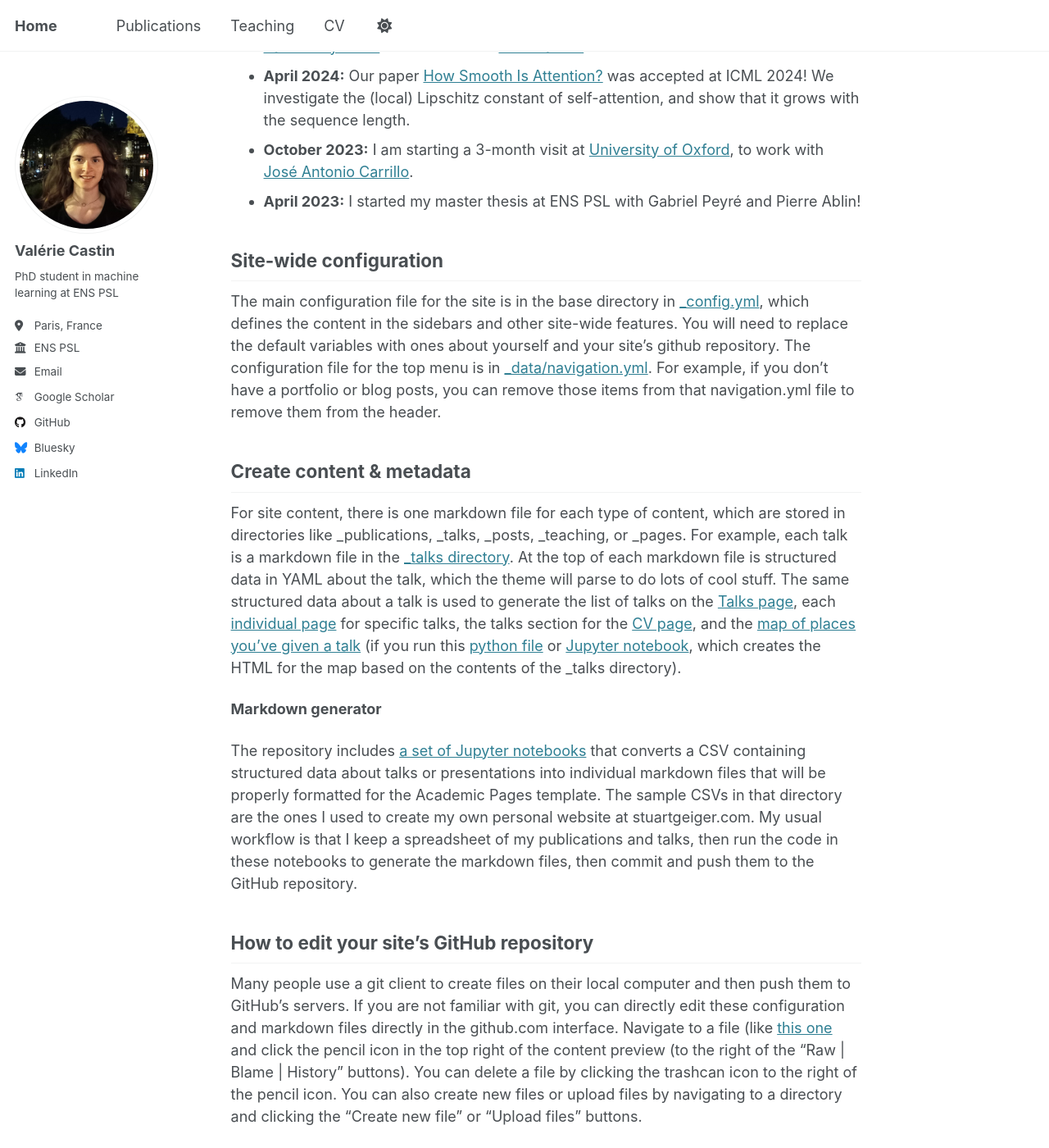
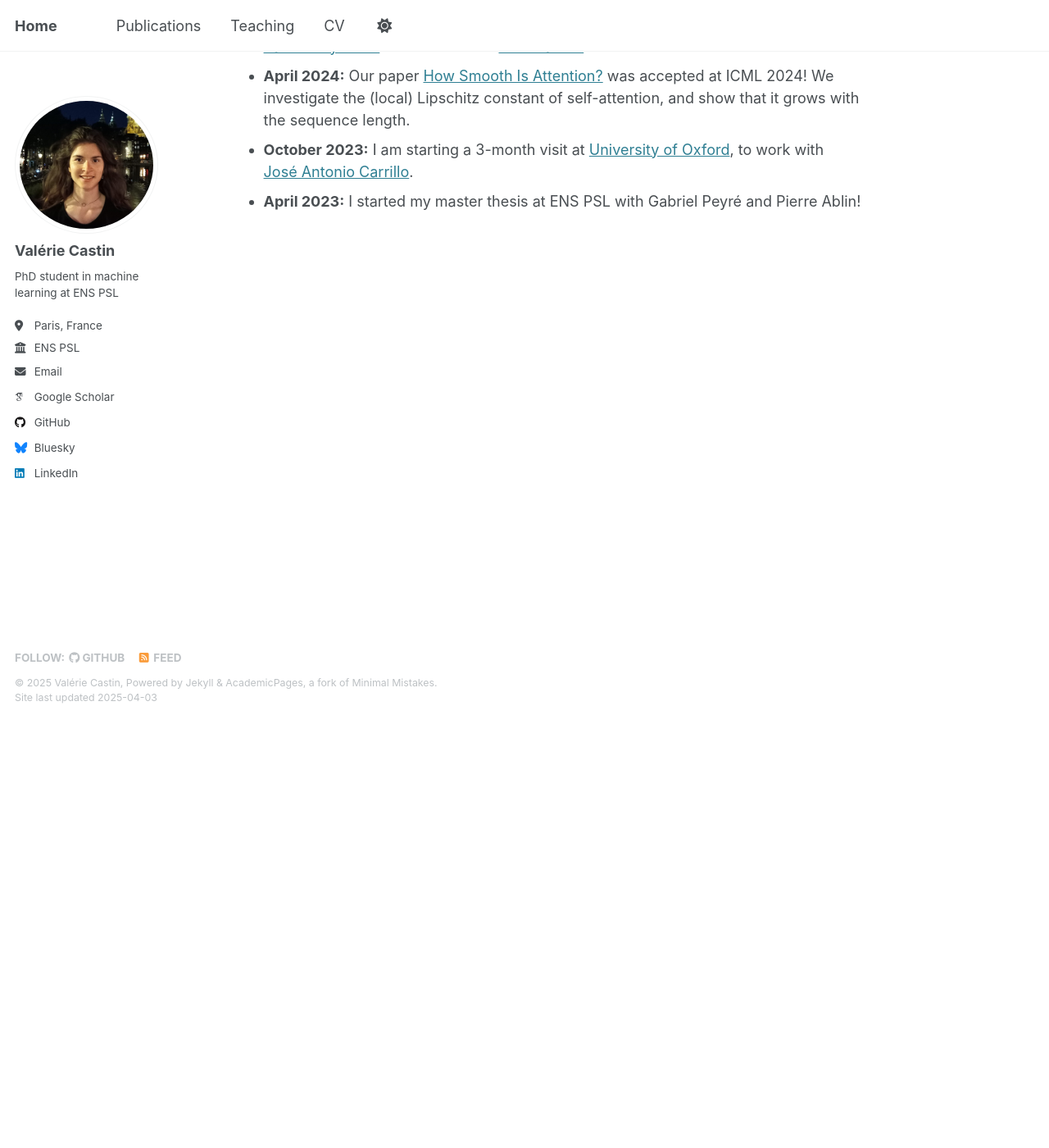
Before and after one commit to vcastin/vcastin.github.io, a Jekyll site: the page built from _pages/about.md, in a window 1280 px wide and 1400 px high, scrolled down 521 px. Shown: the whole window at 82% size. Built offline with Jekyll 4.4.1, drawn with Linux system fonts in a browser that asks for light colours; some web fonts are replaced; some of the changed text lies outside the part shown.

Commit message:
small changes

```diff
--- a/_pages/about.md
+++ b/_pages/about.md
@@ -20,27 +20,3 @@ News
 - **April 2024:** Our paper [How Smooth Is Attention?](https://arxiv.org/abs/2312.14820) was accepted at ICML 2024! We investigate the (local) Lipschitz constant of self-attention, and show that it grows with the sequence length.
 - **October 2023:** I am starting a 3-month visit at [University of Oxford](https://www.ox.ac.uk/), to work with [José Antonio Carrillo](https://carrilloja.org/).
 - **April 2023:** I started my master thesis at ENS PSL with Gabriel Peyré and Pierre Ablin!
-
-Site-wide configuration
-------
-The main configuration file for the site is in the base directory in [_config.yml](https://github.com/academicpages/academicpages.github.io/blob/master/_config.yml), which defines the content in the sidebars and other site-wide features. You will need to replace the default variables with ones about yourself and your site's github repository. The configuration file for the top menu is in [_data/navigation.yml](https://github.com/academicpages/academicpages.github.io/blob/master/_data/navigation.yml). For example, if you don't have a portfolio or blog posts, you can remove those items from that navigation.yml file to remove them from the header.
-
-Create content & metadata
-------
-For site content, there is one markdown file for each type of content, which are stored in directories like _publications, _talks, _posts, _teaching, or _pages. For example, each talk is a markdown file in the [_talks directory](https://github.com/academicpages/academicpages.github.io/tree/master/_talks). At the top of each markdown file is structured data in YAML about the talk, which the theme will parse to do lots of cool stuff. The same structured data about a talk is used to generate the list of talks on the [Talks page](https://academicpages.github.io/talks), each [individual page](https://academicpages.github.io/talks/2012-03-01-talk-1) for specific talks, the talks section for the [CV page](https://academicpages.github.io/cv), and the [map of places you've given a talk](https://academicpages.github.io/talkmap.html) (if you run this [python file](https://github.com/academicpages/academicpages.github.io/blob/master/talkmap.py) or [Jupyter notebook](https://github.com/academicpages/academicpages.github.io/blob/master/talkmap.ipynb), which creates the HTML for the map based on the contents of the _talks directory).
-
-**Markdown generator**
-
-The repository includes [a set of Jupyter notebooks](https://github.com/academicpages/academicpages.github.io/tree/master/markdown_generator
-) that converts a CSV containing structured data about talks or presentations into individual markdown files that will be properly formatted for the Academic Pages template. The sample CSVs in that directory are the ones I used to create my own personal website at stuartgeiger.com. My usual workflow is that I keep a spreadsheet of my publications and talks, then run the code in these notebooks to generate the markdown files, then commit and push them to the GitHub repository.
-
-How to edit your site's GitHub repository
-------
-Many people use a git client to create files on their local computer and then push them to GitHub's servers. If you are not familiar with git, you can directly edit these configuration and markdown files directly in the github.com interface. Navigate to a file (like [this one](https://github.com/academicpages/academicpages.github.io/blob/master/_talks/2012-03-01-talk-1.md) and click the pencil icon in the top right of the content preview (to the right of the "Raw | Blame | History" buttons). You can delete a file by clicking the trashcan icon to the right of the pencil icon. You can also create new files or upload files by navigating to a directory and clicking the "Create new file" or "Upload files" buttons.
-
-Example: editing a markdown file for a talk
-![Editing a markdown file for a talk](/images/editing-talk.png)
-
-For more info
-------
-More info about configuring Academic Pages can be found in [the guide](https://academicpages.github.io/markdown/), the [growing wiki](https://github.com/academicpages/academicpages.github.io/wiki), and you can always [ask a question on GitHub](https://github.com/academicpages/academicpages.github.io/discussions). The [guides for the Minimal Mistakes theme](https://mmistakes.github.io/minimal-mistakes/docs/configuration/) (which this theme was forked from) might also be helpful.
--- a/_pages/publications.html
+++ b/_pages/publications.html
@@ -6,7 +6,7 @@ author_profile: true
 ---
 
 {% if site.author.googlescholar %}
-  <div class="wordwrap">You can also find my articles on <a href="{{site.author.googlescholar}}">my Google Scholar profile</a>.</div>
+  <div class="wordwrap">You can also find my articles on my <a href="{{site.author.googlescholar}}"> Google Scholar </a>.</div>profile
 {% endif %}
 
 {% include base_path %}
```
Also changed, not shown: _pages/cv.md (+0 -7 lines), _pages/teaching.md (+1 -1 lines).
